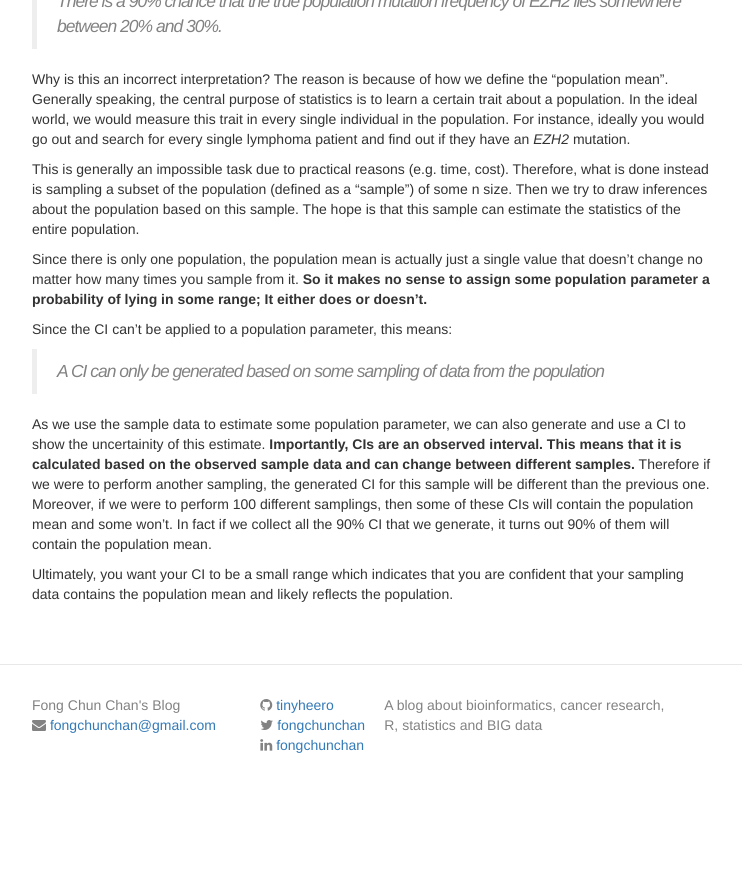
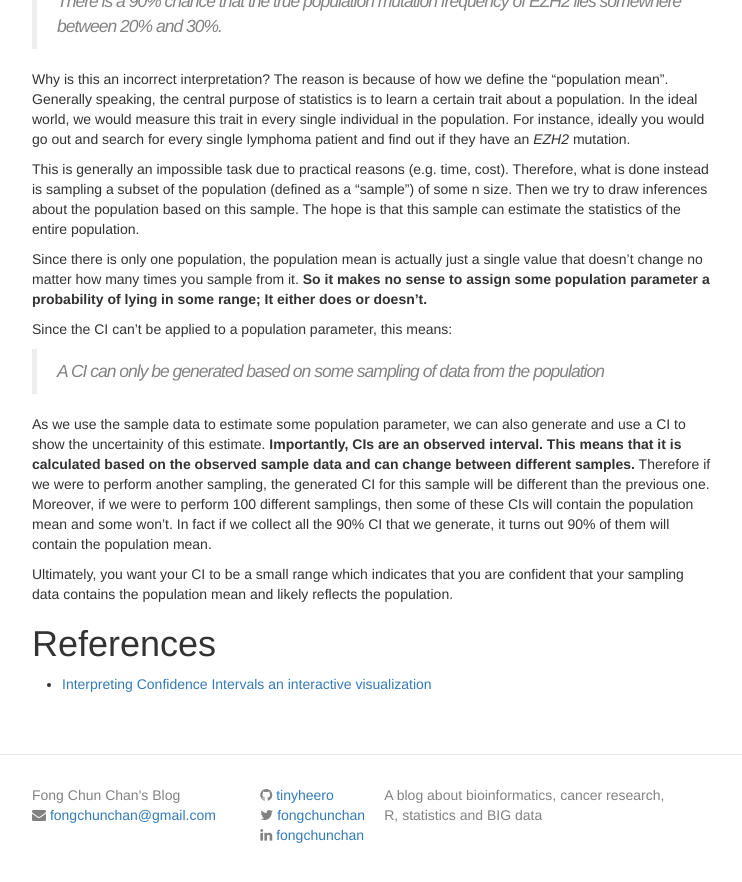
Before and after one commit to tinyheero/tinyheero.github.io, a Jekyll site: the page built from _posts/2015-08-25-how-to-interpret-a-CI.md, in a window 1280 px wide and 900 px high, scrolled down 597 px. Shown: the top 882 px of the window, without its empty margins (268-1010 px from the left). Built offline with Jekyll 4.4.1, drawn with Linux system fonts in a browser that asks for light colours; nearby versions of some CDN libraries; library files that are not in the unit come from our copies; comment, search, counter and statistics services are not loaded; before the commit the page ends 1407 px from its top, so only the background shows below that.

Commit message:
Adding Reference to CI Post

```diff
--- a/_posts/2015-08-25-how-to-interpret-a-CI.md
+++ b/_posts/2015-08-25-how-to-interpret-a-CI.md
@@ -30,3 +30,7 @@ Since the CI can't be applied to a population parameter, this means:
 As we use the sample data to estimate some population parameter, we can also generate and use a CI to show the uncertainity of this estimate. **Importantly, CIs are an observed interval. This means that it is calculated based on the observed sample data and can change between different samples.** Therefore if we were to perform another sampling, the generated CI for this sample will be different than the previous one. Moreover, if we were to perform 100 different samplings, then some of these CIs will contain the population mean and some won't. In fact if we collect all the 90% CI that we generate, it turns out 90% of them will contain the population mean.
 
 Ultimately, you want your CI to be a small range which indicates that you are confident that your sampling data contains the population mean and likely reflects the population.
+
+# References
+
+* [Interpreting Confidence Intervals an interactive visualization](http://rpsychologist.com/d3/CI/)
```
